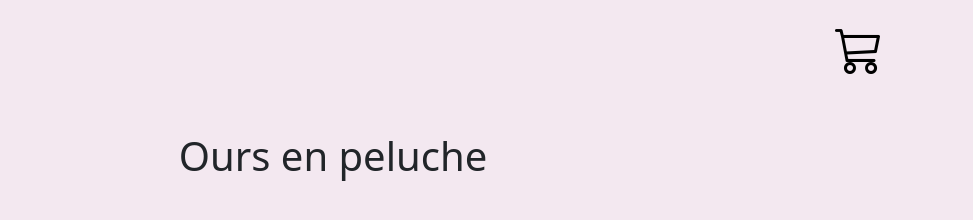
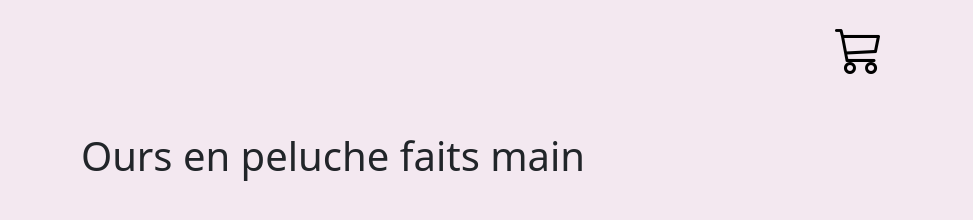
Before and after one commit to giltest99/-GillesALBERT_5_19072021, a website: page index.html in a window 1280 px wide. Shown: the full height of the page, 307-1280 px from the left. Drawn offline with nearby package versions, Linux system fonts and the light colour scheme; no server answers.

Commit message:
Misc fixes

```diff
--- a/index.html
+++ b/index.html
@@ -19,9 +19,6 @@
                     <img src="img/logo.png" alt="logo Onorico">
                 </a>
                 <div>
-                    <!-- <a href="/" aria-label="Lien vers le panier" aria-label="Lien vers l'accueil">
-                        <i class="bi bi-house" title="Accueil"></i>
-                    </a> -->
                     <a href="pages/panier.html" aria-label="Lien vers le panier">
                         <i class="bi bi-cart3" title="Panier"></i>
                     </a>
@@ -30,7 +27,7 @@
             </div>
         </nav>
 
-        <h1 class="text-center">Ours en peluche</h1>
+        <h1 class="text-center">Ours en peluche faits main</h1>
 
         <!-- Dynamic cards -->
         <div class="row" id="productsSection">
--- a/js/getProductList.js
+++ b/js/getProductList.js
@@ -5,7 +5,6 @@ function getProducts() {
     .then((res) => res.json())
     .then((data) => {
       console.log(data);
-
       for (product of data) {
         let card = `
             <div class="col-12 col-sm-6 col-lg-4" id="${product._id}">
@@ -21,12 +20,11 @@ function getProducts() {
                 </a>
             </div>
         `;
-
         document.querySelector("#productsSection").innerHTML += card;
       }
     })
     .catch((error) => {
-      alert("error !");
+      console.log("error !");
     });
 }
 getProducts();
```
